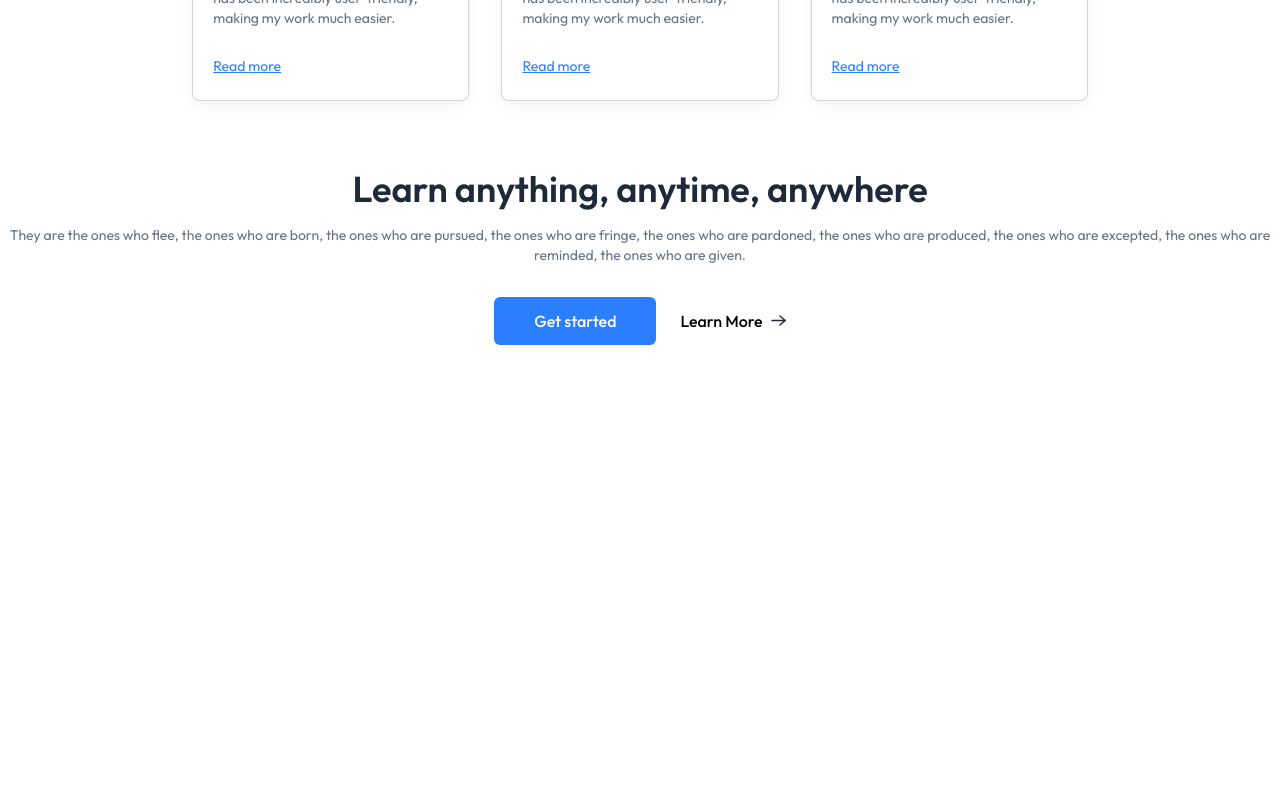
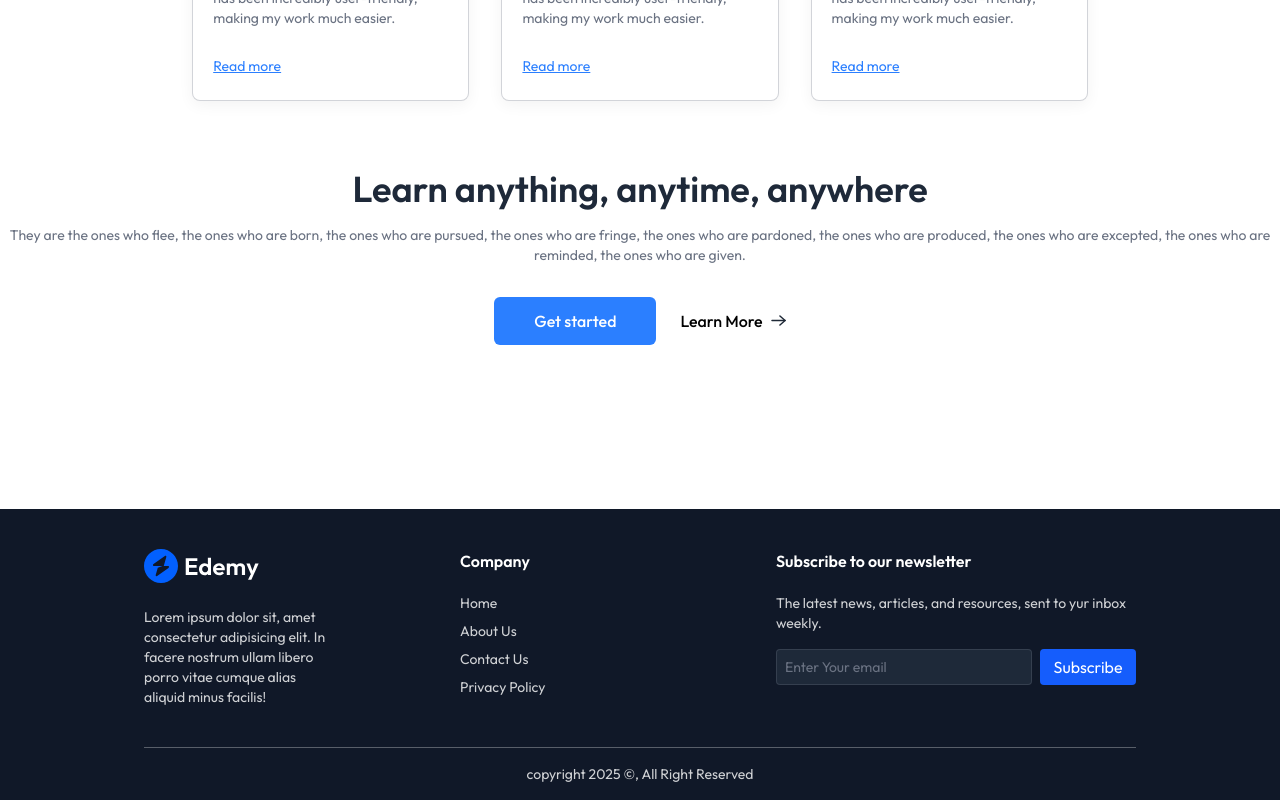
Before and after one commit to codedbydinesh/LMS, a React (Vite) app in the folder client/: page / in a window 1280 px wide. Shown: the part 2197-2997 px from the top of the page. Before the commit the page ends 2638 px from the top, so only its background shows below. Built offline with nearby package versions, Linux system fonts and the light colour scheme; no server answers.

Commit message:
Add Footer component to Home page layout

```diff
--- a/client/src/components/student/Footer.jsx
+++ b/client/src/components/student/Footer.jsx
@@ -0,0 +1,35 @@
+import React from 'react'
+import { assets } from '../../assets/assets'
+
+const Footer = () => {
+  return (
+    <footer className='bg-gray-900 md:px-36 text-left w-full mt-10'>
+        <div className='flex flex-col md:flex-row items-start px-8 md:px-0 justify-center gap-10 md:gap-32 py-10 border-b border-white/30'>
+            <div className='flex flex-col md:items-start items-center w-full'>
+                <img src={assets.logo_dark} alt="logo" />
+                <p className='mt-6 text-center md:text-left text-sm text-white/80'>Lorem ipsum dolor sit, amet consectetur adipisicing elit. In facere nostrum ullam libero porro vitae cumque alias aliquid minus facilis!</p>
+            </div>
+            <div className='flex flex-col md:items-start items-center w-full'>
+                <h2 className='font-semibold text-white mb-5'>Company</h2>
+                <ul className='flex md:flex-col w-full justify-between text-sm text-white/80 md:space-y-2'>
+                    <li><a href="#">Home</a></li>
+                    <li><a href="#">About Us</a></li>
+                    <li><a href="#">Contact Us</a></li>
+                    <li><a href="#">Privacy Policy</a></li>
+                </ul>
+            </div>
+            <div className='hidden md:flex flex-col items-start w-full'>
+                <h2 className='font-semibold text-white mb-5'>Subscribe to our newsletter</h2>
+                <p className='text-sm text-white/80'>The latest news, articles, and resources, sent to yur inbox weekly.</p>
+                <div className='flex items-center gap-2 pt-4'>
+                    <input type="email" name="" id="" placeholder='Enter Your email' className='border border-gray-500/30 bg-gray-800 text-gray-500 placeholder-gray-500 outline-none w-64 h-9 rounded px-2 text-sm'/>
+                    <button className='bg-blue-600 w-24 h-9 text-white rounded'>Subscribe</button>
+                </div>
+            </div>
+        </div>
+        <p className='py-4 text-center text-xs md:text-sm text-white/80'>copyright 2025 ©, All Right Reserved</p>
+    </footer>
+  )
+}
+
+export default Footer
--- a/client/src/pages/student/Home.jsx
+++ b/client/src/pages/student/Home.jsx
@@ -4,6 +4,7 @@
 import CoursesSection from '../../components/student/CoursesSection'
 import TestimonialsSection from '../../components/student/TestimonialsSection'
 import CallToAction from '../../components/student/CallToAction'
+import Footer from '../../components/student/Footer'
 
 const Home = () => {
   return (
@@ -13,6 +14,7 @@
       <CoursesSection/>
       <TestimonialsSection/>
       <CallToAction/>
+      <Footer/>
     </div>
   )
 }
```
